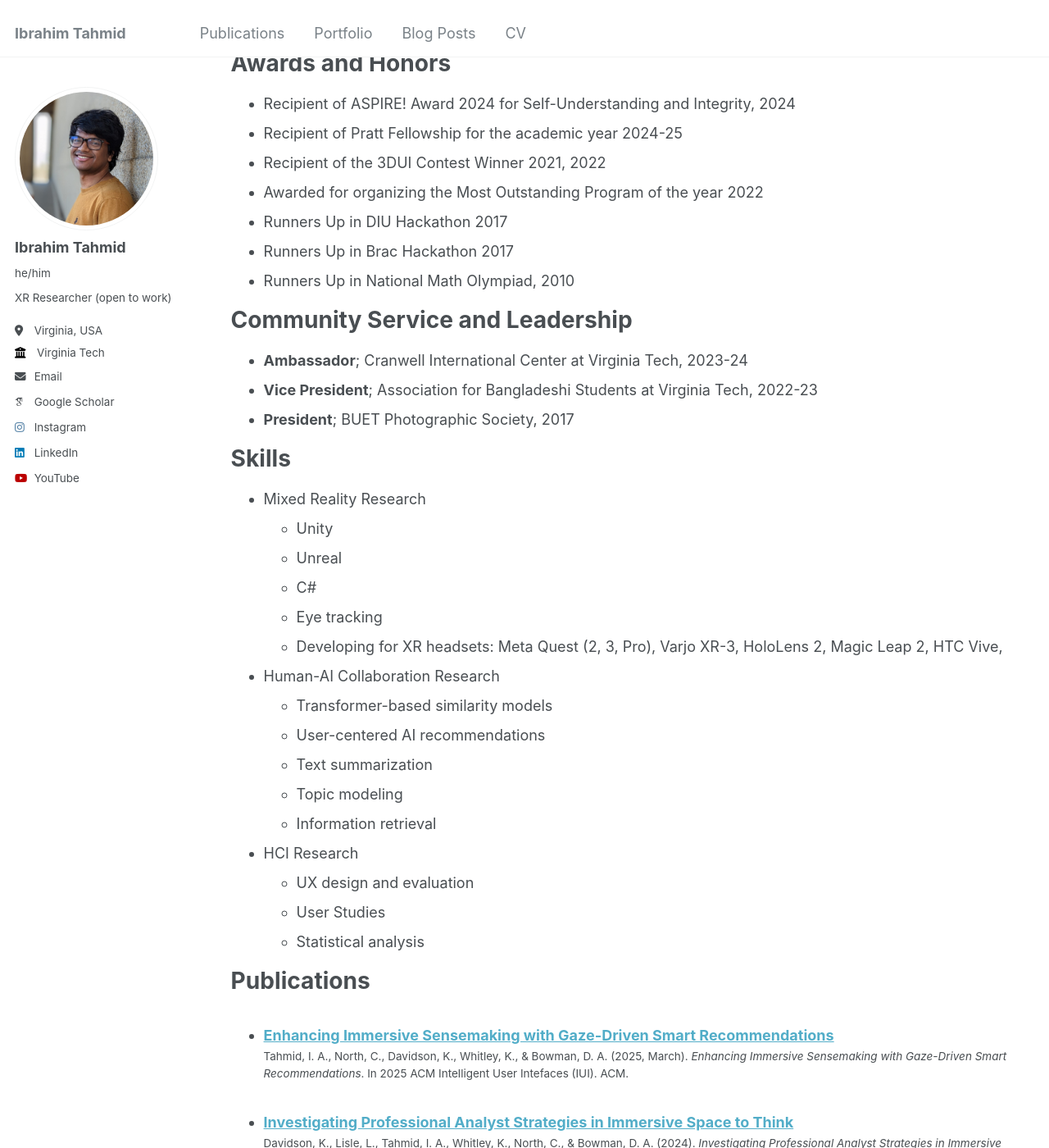
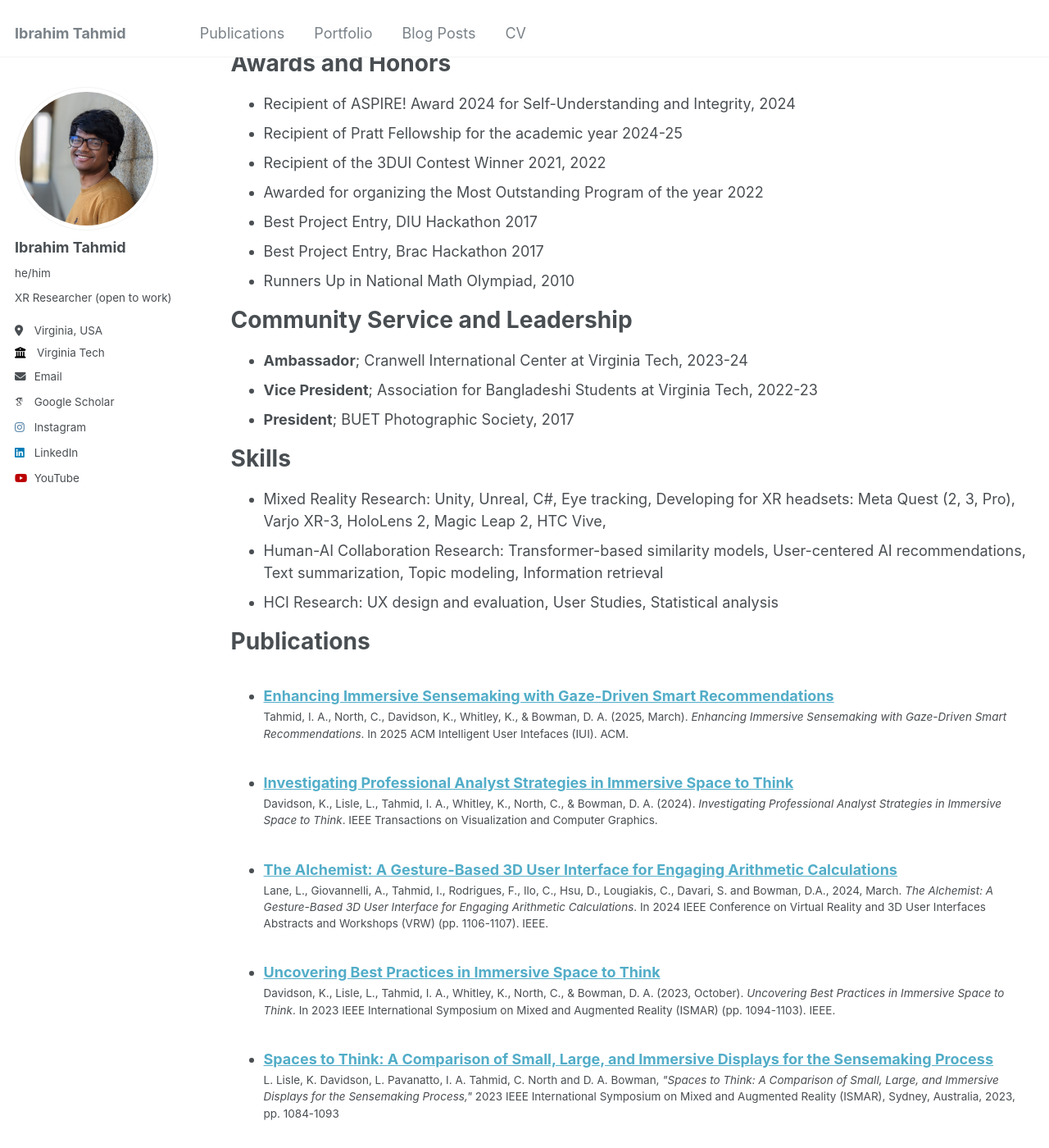
Before and after one commit to iatahmid/iatahmid.github.io, a Jekyll site: the page built from _pages/cv.md, in a window 1280 px wide and 1400 px high, scrolled down 753 px. Shown: the whole window at 82% size. Built offline with Jekyll 4.4.1, drawn with Linux system fonts in a browser that asks for light colours; some web fonts are replaced.

Commit message:
update cv.

```diff
--- a/_pages/cv.md
+++ b/_pages/cv.md
@@ -38,8 +38,8 @@ Awards and Honors
 * Recipient of Pratt Fellowship for the academic year 2024-25
 * Recipient of the 3DUI Contest Winner 2021, 2022
 * Awarded for organizing the Most Outstanding Program of the year 2022
-* Runners Up in DIU Hackathon 2017
-* Runners Up in Brac Hackathon 2017
+* Best Project Entry, DIU Hackathon 2017
+* Best Project Entry, Brac Hackathon 2017
 * Runners Up in National Math Olympiad, 2010
 
 Community Service and Leadership
@@ -50,22 +50,9 @@ Community Service and Leadership
 
 Skills
 ======
-* Mixed Reality Research
-  * Unity
-  * Unreal
-  * C#
-  * Eye tracking
-  * Developing for XR headsets: Meta Quest (2, 3, Pro), Varjo XR-3, HoloLens 2, Magic Leap 2, HTC Vive,
-* Human-AI Collaboration Research
-  * Transformer-based similarity models
-  * User-centered AI recommendations
-  * Text summarization
-  * Topic modeling
-  * Information retrieval
-* HCI Research
-  * UX design and evaluation
-  * User Studies
-  * Statistical analysis
+* Mixed Reality Research: Unity, Unreal, C#, Eye tracking, Developing for XR headsets: Meta Quest (2, 3, Pro), Varjo XR-3, HoloLens 2, Magic Leap 2, HTC Vive,
+* Human-AI Collaboration Research: Transformer-based similarity models, User-centered AI recommendations, Text summarization, Topic modeling, Information retrieval
+* HCI Research: UX design and evaluation, User Studies, Statistical analysis
 
 Publications
 ======
```
Also changed, not shown: _posts/2025-09-10-case-study-gist.md (+2 -2 lines), 5 other files.
